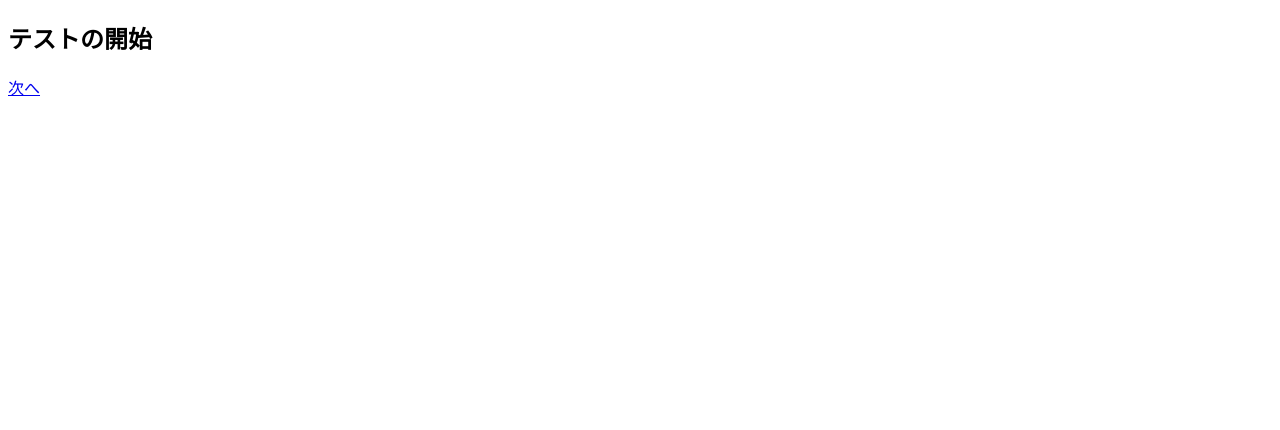
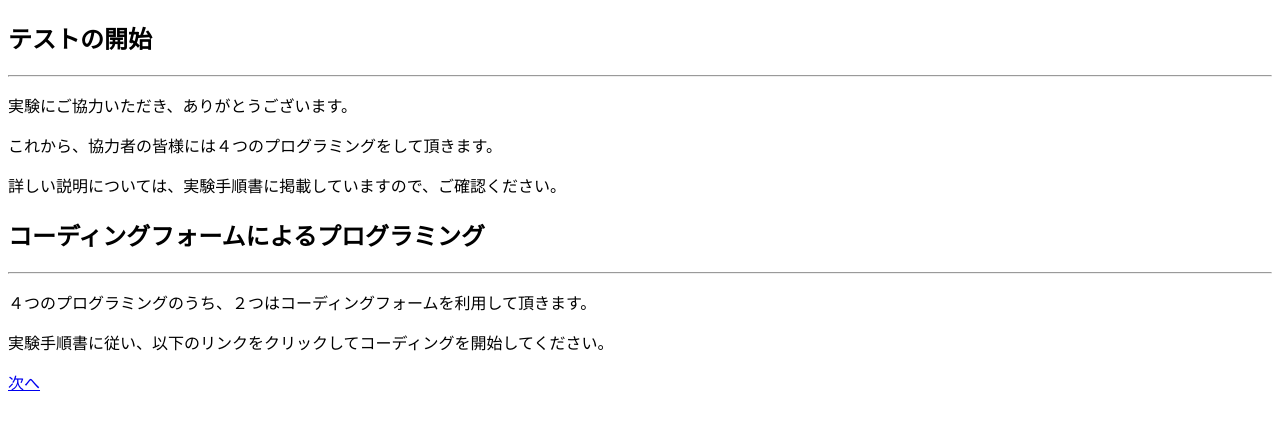
Before and after one commit to KHashimoto3/PLS_FRONT, a Vue app in the folder teikei_proto/: page / in a window 1280 px wide. Shown: the top 430 px of the page. Built offline with nearby package versions, Linux system fonts and the light colour scheme.

Commit message:
説明文の追加

```diff
--- a/teikei_proto/src/App.vue
+++ b/teikei_proto/src/App.vue
@@ -1,6 +1,20 @@
 <template>
   <section>
     <h1>テストの開始</h1>
+    <hr />
+    <p>実験にご協力いただき、ありがとうございます。</p>
+    <p>これから、協力者の皆様には４つのプログラミングをして頂きます。</p>
+    <p>
+      詳しい説明については、実験手順書に掲載していますので、ご確認ください。
+    </p>
+    <h2>コーディングフォームによるプログラミング</h2>
+    <hr />
+    <p>
+      ４つのプログラミングのうち、２つはコーディングフォームを利用して頂きます。
+    </p>
+    <p>
+      実験手順書に従い、以下のリンクをクリックしてコーディングを開始してください。
+    </p>
     <a href="CodingForm.html">次へ</a>
   </section>
 </template>
```
